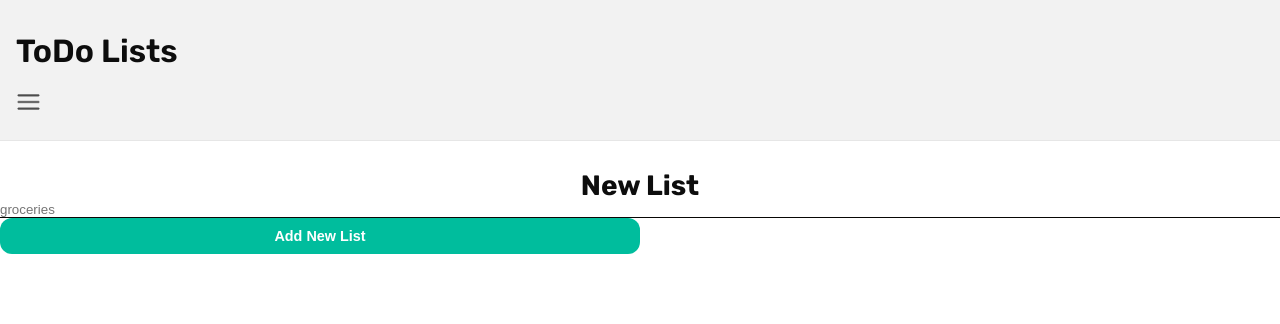
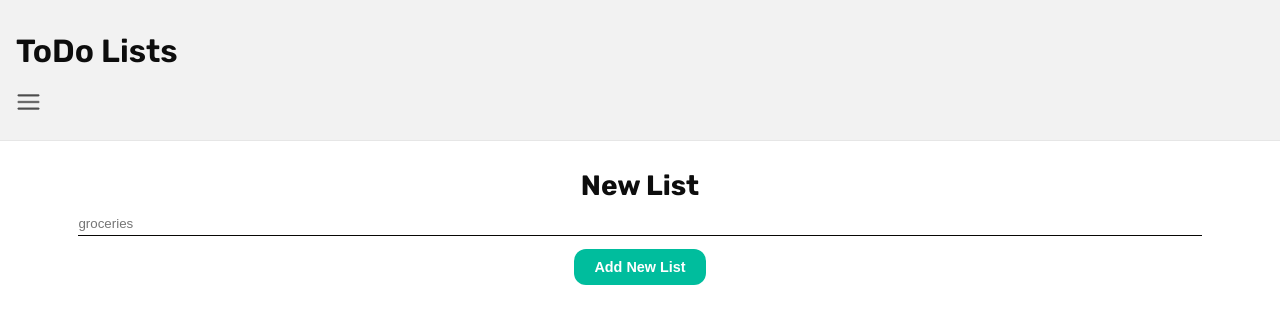
Before and after one commit to katab99/todo-list, a React (Vite) app: page /list/new in a window 1280 px wide. Shown: the top 324 px of the page. Built offline with nearby package versions, Linux system fonts and the light colour scheme.

Commit message:
Input form styling.

```diff
--- a/src/components/Button/Button.module.css
+++ b/src/components/Button/Button.module.css
@@ -2,7 +2,6 @@
 	background: var(--accent);
 	color: var(--bg-light);
 	border: none;
-	max-width: 50%;
 	padding: 10px 20px;
 	text-align: center;
 	font-size: 0.9rem;
--- a/src/components/TextInput/TextInput.module.css
+++ b/src/components/TextInput/TextInput.module.css
@@ -1,4 +1,7 @@
 .textInput {
+	margin: 1em 0;
+	padding-bottom: 0.3em;
+	min-width: 90%;
 	border: none;
 	border-bottom: 1px solid #080705;
 	border-radius: 0;
@@ -9,8 +12,3 @@
 	border-bottom: 2px solid var(--accent);
 	transition: border-bottom 0.01s;
 }
-
-/* .add-item-input {
-	margin: 2.25em 3em 0 3em;
-	padding-bottom: 0.5em;
-} */
--- a/src/index.css
+++ b/src/index.css
@@ -1,19 +1,3 @@
-/* --- TYPOGRAPHY --- */
-h1,
-h3 {
-	color: var(--text);
-	margin: 0 auto;
-}
-
-h1 {
-	font-size: 1.75rem;
-}
-
-h3 {
-	font-size: 1.25rem;
-	margin: 1em 0 1em var(--margin-left);
-}
-
 .site-title {
 	margin-bottom: 0.9em;
 	font-size: 2rem;
@@ -105,25 +89,10 @@ h3 {
 	max-width: 80%;
 }
 
-/* -- add-item (new list or task) */
-/* .add-item-input {
-	margin: 2.25em 3em 0 3em;
-	padding-bottom: 0.5em;
-} */
-
-/* .add-item-btn {
-	margin: 1.25em auto;
-} */
-
 /* -- task-list */
 .task-list-container {
 	display: flex;
 	flex-direction: column;
-}
-
-.task-list-header {
-	text-align: center;
-	margin-top: 1em;
 }
 
 /* -- task-item */
--- a/src/pages/NewList/NewList.module.css
+++ b/src/pages/NewList/NewList.module.css
@@ -0,0 +1,2 @@
+/* TODO : DELETE THIS FILE */
+/* input styling solved globally, as it is used elsewhere */
--- a/src/pages/NewList/NewList.tsx
+++ b/src/pages/NewList/NewList.tsx
@@ -3,6 +3,7 @@ import { useLocalStorage } from "usehooks-ts";
 import { TaskList } from "../../types";
 import Button from "../../components/Button/Button";
 import TextInput from "../../components/TextInput/TextInput";
+import styles from "./NewList.module.css";
 
 export default function NewList() {
 	const [taskLists, setTaskLists] = useLocalStorage<TaskList[]>(
@@ -24,11 +25,11 @@ export default function NewList() {
 		setTaskLists((prevList) => [...prevList, newList]);
 		setListName("");
 	};
-
+	//add-item-container
 	return (
-		<main>
-			<h1 className="task-list-header">New List</h1>
-			<form className="add-item-container">
+		<main className="add-item-container">
+			<h1 className="add-item-header">New List</h1>
+			<form className="add-item-form">
 				<TextInput
 					placeholder="groceries"
 					value={listName}
--- a/src/pages/TaskList/TaskList.tsx
+++ b/src/pages/TaskList/TaskList.tsx
@@ -78,12 +78,12 @@ export default function TaskList() {
 	};
 
 	return (
-		<main className="task-list-container">
-			<div className="task-list-header">
+		<main className="add-item-container">
+			<div className="add-item-header">
 				<h1>{currentList && currentList.name}</h1>
 			</div>
 
-			<form className="add-item-container">
+			<form className="add-item-form">
 				<TextInput
 					placeholder="e.g. clean up the kitchen"
 					value={newTask}
--- a/src/styles/globals.css
+++ b/src/styles/globals.css
@@ -13,3 +13,35 @@ body {
 	background: var(--bg-light);
 	color: var(--text-muted);
 }
+
+/* --- TYPOGRAPHY --- */
+h1,
+h3 {
+	color: var(--text);
+	margin: 0 auto;
+}
+
+h1 {
+	font-size: 1.75rem;
+}
+
+h3 {
+	font-size: 1.25rem;
+	margin: 1em 0 1em var(--margin-left);
+}
+
+/* ADD ITEM LAYOUT */
+.add-item-container {
+	margin: 0 1em;
+}
+
+.add-item-header {
+	margin-top: 1em;
+	text-align: center;
+}
+
+.add-item-form {
+	display: flex;
+	flex-direction: column;
+	align-items: center;
+}
```
